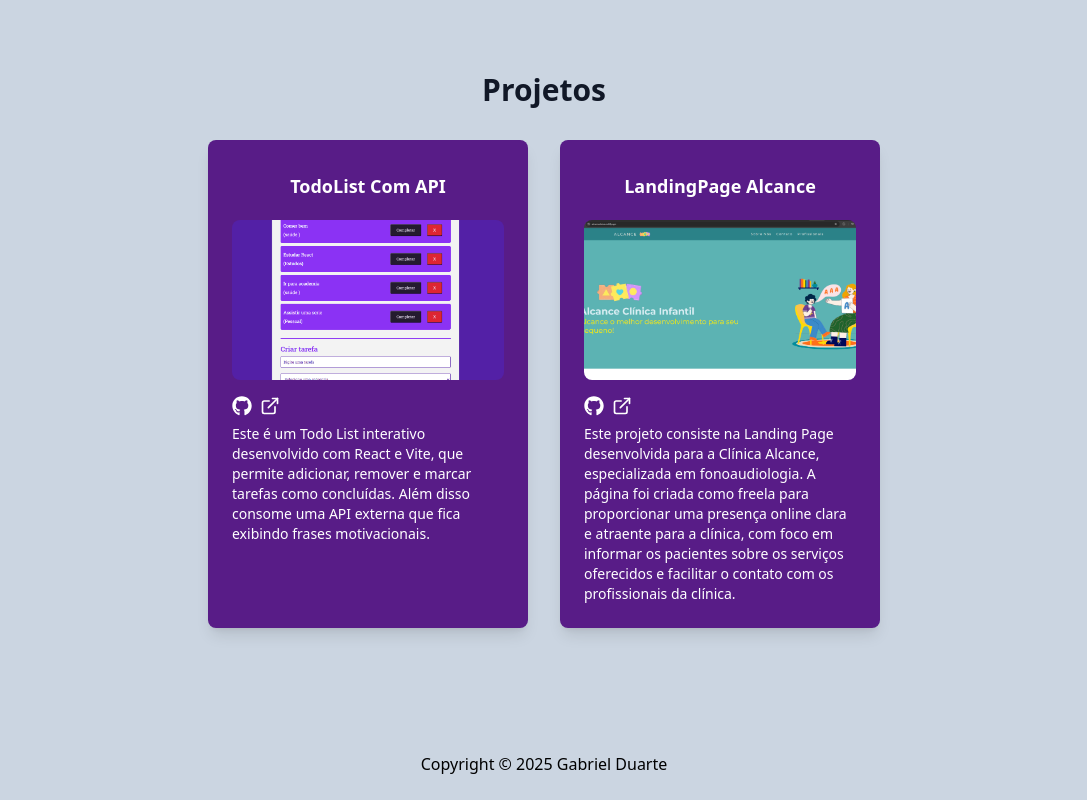
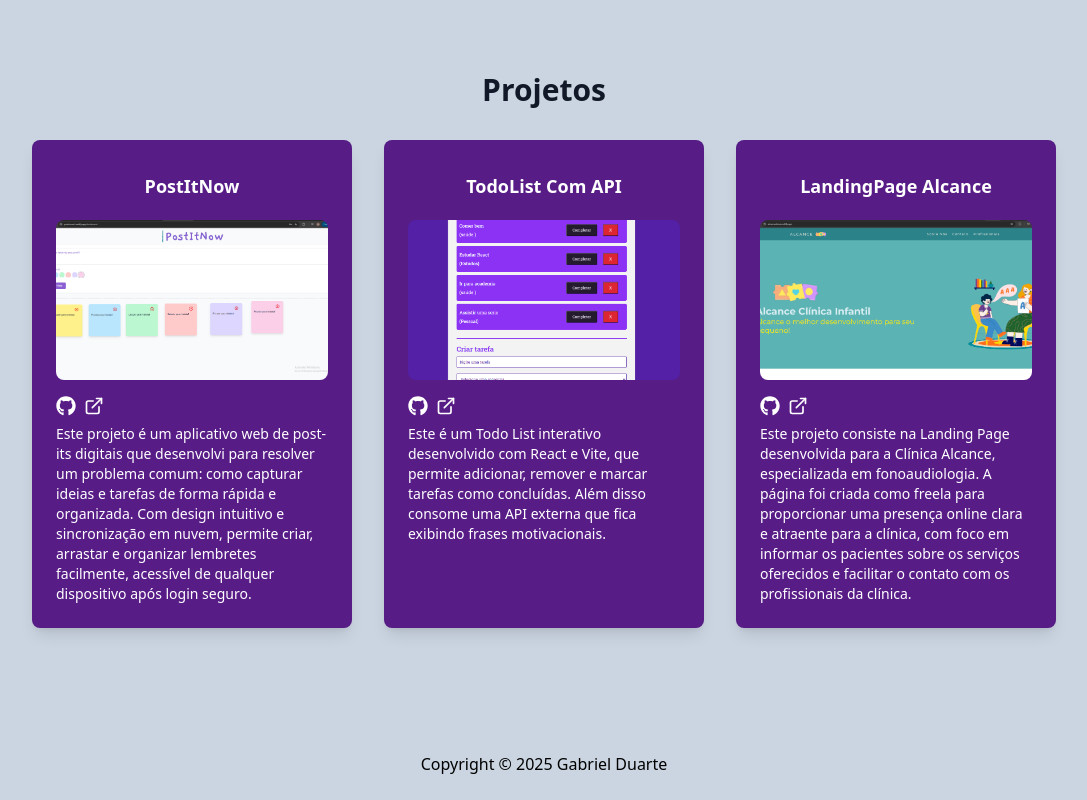
Before and after one commit to AndersonGabrielBD/Portfolio, a React app: page / in a window 1280 px wide. Shown: the part 2703-3503 px from the top of the page, without its empty margins (96-1183 px from the left). Built offline with nearby package versions, Linux system fonts and the light colour scheme; the HTML template or start-up script is replaced by a standard one.

Commit message:
adicionando projeto na aba projects

```diff
--- a/src/components/projects/Projects.jsx
+++ b/src/components/projects/Projects.jsx
@@ -2,6 +2,13 @@ import React from "react";
 import CardProject from "./CardProject";
 
 const projects = [
+  {
+    title: "PostItNow",
+    image: "desktoppostit.png",
+    description: "Este projeto é um aplicativo web de post-its digitais que desenvolvi para resolver um problema comum: como capturar ideias e tarefas de forma rápida e organizada. Com design intuitivo e sincronização em nuvem, permite criar, arrastar e organizar lembretes facilmente, acessível de qualquer dispositivo após login seguro.",
+    repoLink: "https://github.com/AndersonGabrielBD/PostItNow",
+    liveLink: "https://postitnow1.netlify.app/",
+  },
   {
     title: "TodoList Com API",
     image: "desktop.png",
@@ -16,6 +23,7 @@ const projects = [
     repoLink: "https://github.com/AndersonGabrielBD/alcance-clinica-freela",
     liveLink: "https://alcanceclinica.netlify.app/",
   },
+
 
 
 ];
```
Also changed, not shown: public/desktoppostit.png (added).
